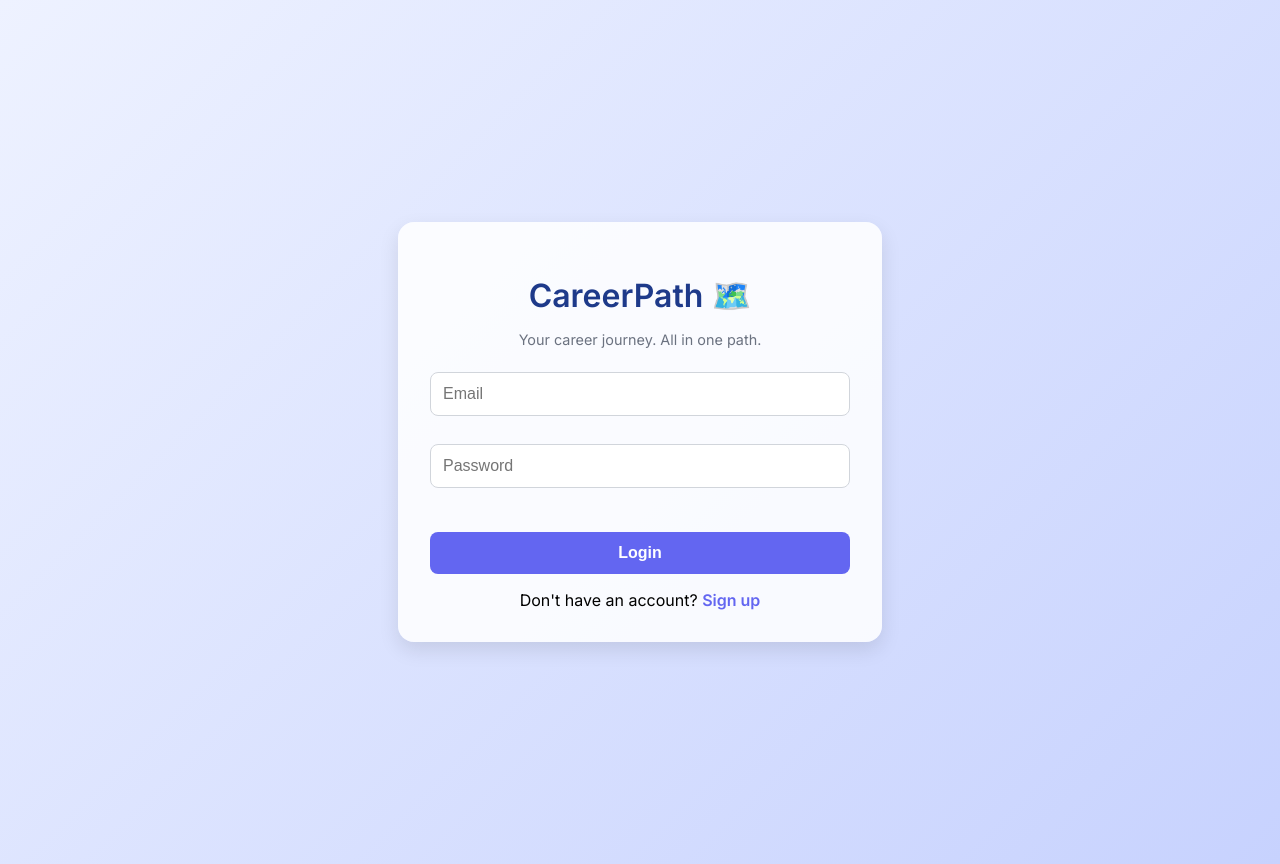
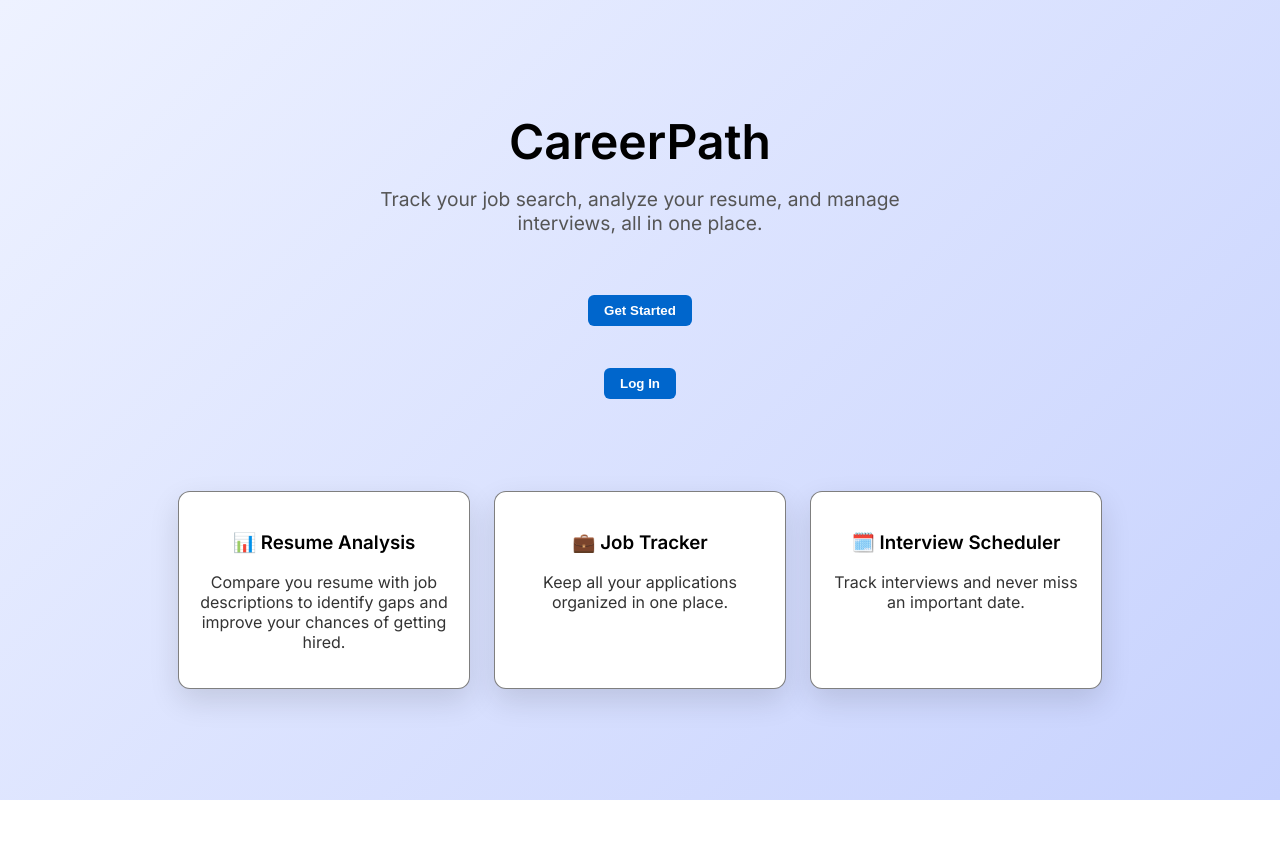
Before and after one commit to 26nm/careerpath, a React (Create React App) app in the folder careerpath/: page / in a window 1280 px wide. Before the commit this address led to /login. After the commit the page ends 800 px from the top, so only its background shows below. Built offline with nearby package versions, Linux system fonts and the light colour scheme; no server answers.

Commit message:
added a landing page

```diff
--- a/careerpath/src/App.js
+++ b/careerpath/src/App.js
@@ -17,6 +17,7 @@
  */
 import React from "react";
 import { Routes, Route, Navigate } from "react-router-dom";
+import HomePage from "./pages/HomePage";
 import Login from "./pages/Login";
 import Signup from "./pages/Signup";
 import DashboardLayout from "./components/DashboardLayout";
@@ -39,6 +40,7 @@ function App() {
   return (
     <div className="App">
       <Routes>
+        <Route path="/" element={<HomePage />} />
         <Route path="/login" element={<Login />} />
         <Route path="/signup" element={<Signup />} />
         <Route
@@ -57,15 +59,9 @@ function App() {
 
         <Route
           path="/resume-analysis"
-          element={
-            <PrivateRoute>
-              <DashboardLayout>
-                <ResumeParse />
-              </DashboardLayout>
-            </PrivateRoute>
-          }
+          element={<Navigate to="/dashboard/resume-analysis" replace />}
         />
-        <Route path="*" element={<Navigate to="/login" />} />
+        <Route path="*" element={<Navigate to="/" />} />
       </Routes>
     </div>
   );
--- a/careerpath/src/components/PrivateRoute.js
+++ b/careerpath/src/components/PrivateRoute.js
@@ -37,7 +37,7 @@ function PrivateRoute({ children }) {
 
   if (loading) return <div>Loading...</div>;
 
-  return currentUser ? children : <Navigate to="/login" />;
+  return currentUser ? children : <Navigate to="/" />;
 }
 
 export default PrivateRoute;
--- a/careerpath/src/components/Sidebar.js
+++ b/careerpath/src/components/Sidebar.js
@@ -46,7 +46,7 @@ function Sidebar() {
   const handleLogout = async () => {
     try {
       await signOut(auth);
-      navigate("/login");
+      navigate("/");
     } catch (error) {
       console.error("Logout failed:", error);
     }
--- /dev/null
+++ b/careerpath/src/pages/HomePage.js
@@ -0,0 +1,79 @@
+import React from "react";
+import { useNavigate } from "react-router-dom";
+import "../styles/HomePage.css";
+
+/**
+ * HomePage Component
+ *
+ * Serves as the public landing page for the CareerPath application.
+ * This component introduces users to the platform’s core features
+ * and provides entry points for authentication (signup and login).
+ *
+ * Features:
+ * - Displays a hero section with the app title and value proposition
+ * - Provides primary call-to-action buttons for account creation and login
+ * - Highlights key features of the platform (Resume Analysis, Job Tracker, Interview Scheduler)
+ *
+ * Responsibilities:
+ * - Acts as the default route ("/") for first-time or logged-out users
+ * - Guides users toward authentication flows
+ * - Establishes a clear overview of the application's purpose
+ *
+ * Navigation:
+ * - "Get Started" → redirects to "/signup"
+ * - "Log In" → redirects to "/login"
+ *
+ * Styling:
+ * - Uses external CSS from HomePage.css
+ * - Organized into two main sections: hero and features
+ *
+ * @component
+ * @returns {JSX.Element} The landing page UI for CareerPath
+ *
+ * By: Nolan Dela Rosa
+ * (Updated for homepage implementation)
+ */
+function HomePage() {
+  const navigate = useNavigate();
+
+  return (
+    <div className="homepage">
+      {/* Hero Section */}
+      <div className="hero">
+        <h1>CareerPath</h1>
+        <p>
+          Track your job search, analyze your resume, and manage interviews, all
+          in one place.
+        </p>
+
+        <div className="hero-buttons">
+          <button onClick={() => navigate("/signup")}>Get Started</button>
+          <button onClick={() => navigate("/login")}>Log In</button>
+        </div>
+      </div>
+
+      {/* Features Section */}
+      <div className="features">
+        <div className="feature-card">
+          <h3> 📊 Resume Analysis</h3>
+          <p>
+            Compare you resume with job descriptions to identify gaps and
+            improve your chances of getting hired.
+          </p>
+        </div>
+
+        <div className="feature-card">
+          <h3>💼 Job Tracker</h3>
+          <p> Keep all your applications organized in one place.</p>
+        </div>
+
+        <div className="feature-card">
+          <h3>🗓️ Interview Scheduler</h3>
+          <p> Track interviews and never miss an important date.</p>
+        </div>
+      </div>
+    </div>
+  );
+}
+
+export default HomePage;
--- /dev/null
+++ b/careerpath/src/styles/HomePage.css
@@ -0,0 +1,129 @@
+/**
+ * HomePage Styles
+ *
+ * Defines the layout and visual styling for the CareerPath landing page.
+ * This stylesheet is responsible for structuring the hero section,
+ * call-to-action buttons, and feature cards, as well as adding visual
+ * depth and interactivity through spacing, shadows, and hover effects.
+ *
+ * Sections:
+ * - .homepage:
+ *   Main container that centers content and applies global padding.
+ *
+ * - .hero:
+ *   Top section containing the app title, description, and action buttons.
+ *   Uses vertical spacing to separate it from the rest of the page.
+ *
+ * - .hero h1 / .hero p:
+ *   Typography styling for the main heading and supporting text,
+ *   including font sizing, color, and width constraints for readability.
+ *
+ * - .hero-buttons:
+ *   Container for primary actions (Get Started, Log In).
+ *   Uses a vertical flex layout with spacing for clear hierarchy.
+ *
+ * - .features:
+ *   Layout container for feature cards.
+ *   Uses flexbox with wrapping and spacing to support responsive layouts.
+ *
+ * - .feature-card:
+ *   Individual feature blocks highlighting key app functionality.
+ *   Styled with background color, rounded corners, shadows, and borders
+ *   to create a "card" effect with visual separation from the background.
+ *
+ * - .feature-card:hover:
+ *   Adds interactivity by lifting the card and increasing shadow depth
+ *   on hover, creating a more dynamic and modern UI feel.
+ *
+ * - .get-started / .login:
+ *   Button variants to establish visual hierarchy:
+ *   - Get Started: primary action (solid color)
+ *   - Log In: secondary action (outlined style)
+ *
+ * - button / button:hover:
+ *   Global button transitions and scaling effects for smoother interaction feedback.
+ *
+ * Design Intent:
+ * - Maintain a clean, centered layout with clear visual hierarchy
+ * - Emphasize primary actions and key features
+ * - Introduce depth through shadows and motion
+ * - Keep styling minimal while enhancing usability and readability
+ */
+.homepage {
+  text-align: center;
+  padding: 2rem;
+}
+
+.hero {
+  margin-top: 80px;
+  margin-bottom: 40px;
+}
+
+.hero h1 {
+  font-size: 3rem;
+  margin-bottom: 1rem;
+}
+
+.hero p {
+  font-size: 1.2rem;
+  color: #555;
+  max-width: 600px;
+  margin: 0 auto 2rem;
+}
+
+.hero-buttons {
+  margin: 0 0.5rem;
+  padding: 0.75rem 1.5rem;
+  border: none;
+  border-radius: 8px;
+  cursor: pointer;
+  display: flex;
+  flex-direction: column;
+  gap: 10px;
+}
+
+.features {
+  display: flex;
+  justify-content: center;
+  gap: 1.5rem;
+  margin-top: 4rem;
+  flex-wrap: wrap;
+}
+
+.feature-card {
+  background: white;
+  padding: 20px;
+  border-radius: 12px;
+  width: 250px;
+  box-shadow: 0 12px 30px rgba(0, 0, 0, 0.12);
+  border: 1px solid rgba(0, 0, 0, 0.5);
+}
+
+.feature-card h3 {
+  font-weight: 600;
+}
+
+.feature-card:hover {
+  transform: translateY(-6px);
+  box-shadow: 0 16px 40px rgba(0, 0, 0, 0.15);
+  transition: all 0.2s ease;
+}
+
+.get-started {
+  background-color: #4f46e5;
+  color: white;
+}
+
+.login {
+  background-color: white;
+  border: 1px solid #4f46e5;
+  color: #4f46e5;
+}
+
+button {
+  transition: all 0.2s ease;
+}
+
+button:hover {
+  transform: scale(1.05);
+}
```
